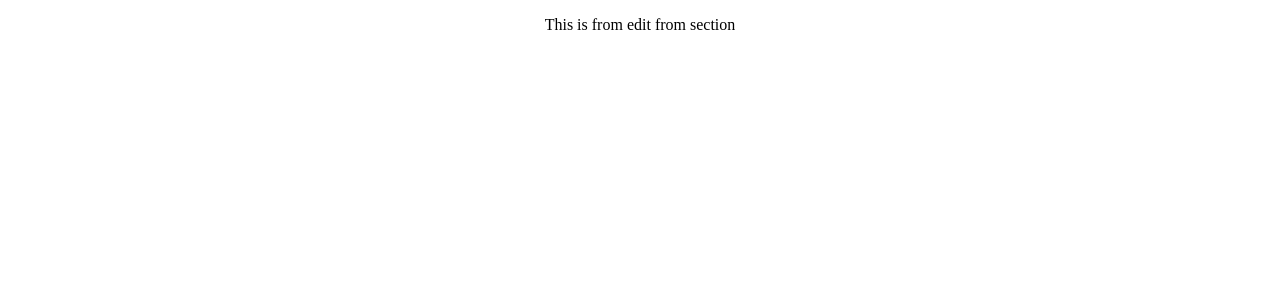
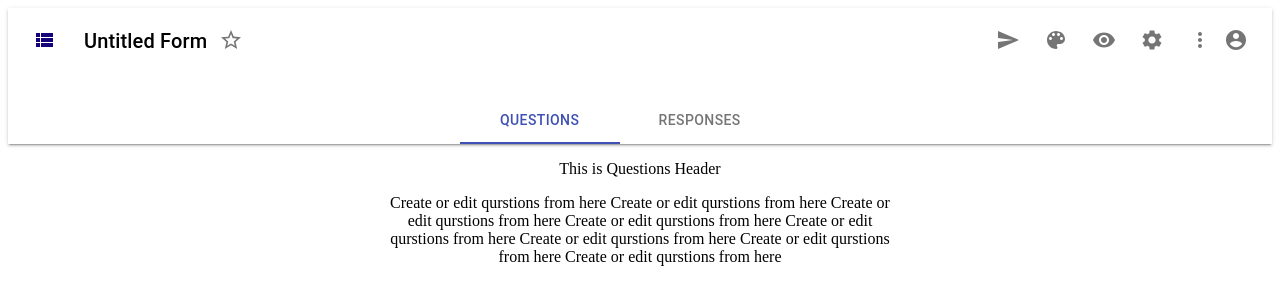
Before and after one commit to rohitsaini1196/google-forms, a React (Create React App) app: page /form/1 in a window 1280 px wide. Shown: the top 304 px of the page. Built offline with nearby package versions, Linux system fonts and the light colour scheme.

Commit message:
form header layout added with g-icons

```diff
--- a/src/Components/Dashboard.js
+++ b/src/Components/Dashboard.js
@@ -213,7 +213,7 @@ function Dashboard() {
             edge="end"
             aria-label="account of current user"
             color="inherit"
-            onClick={()=>{alert(user.name)}}
+            onClick={()=>{alert(user)}}
           >
             <AccountCircle />
           </IconButton>
--- a/src/Components/Form/EditForm.js
+++ b/src/Components/Form/EditForm.js
@@ -1,7 +1,62 @@
 import React from 'react';
+import PropTypes from 'prop-types';
+
+import { makeStyles } from '@material-ui/core/styles';
+
+import Tabs from '@material-ui/core/Tabs';
+import Tab from '@material-ui/core/Tab';
+import Box from '@material-ui/core/Box';
+
+import AppBar from '@material-ui/core/AppBar';
+import Toolbar from '@material-ui/core/Toolbar';
+import IconButton from '@material-ui/core/IconButton';
+import Typography from '@material-ui/core/Typography';
+import MoreIcon from '@material-ui/icons/MoreVert';
+import SettingsIcon from '@material-ui/icons/Settings';
+import VisibilityIcon from '@material-ui/icons/Visibility';
+import PaletteIcon from '@material-ui/icons/Palette';
+import AccountCircleIcon from '@material-ui/icons/AccountCircle';
+import SendIcon from '@material-ui/icons/Send';
+
+import StarBorderIcon from '@material-ui/icons/StarBorder';
+
+import ViewListIcon from '@material-ui/icons/ViewList';
+
+import QuestionsTab from './QuestionsTab';
+import ResponseTab from './ResponseTab';
+
+
+const useStyles = makeStyles((theme) => ({
+    root: {
+      flexGrow: 1,
+    },
+    menuButton: {
+      marginRight: theme.spacing(2),
+    },
+    toolbar: {
+      minHeight: 128,
+      alignItems: 'flex-start',
+      paddingTop: theme.spacing(1),
+      //paddingBottom: theme.spacing(2),
+    },
+    title: {
+      flexGrow: 1,
+      alignSelf: 'flex-end',
+      justifySelf: 'center'
+    },
+  }));
+
 
 
 function EditForm(props) {
+  const classes = useStyles();
+  const [value, setValue] = React.useState(0);
+
+
+  const handleChange = (event, newValue) => {
+    setValue(newValue);
+  };
+
 
     React.useEffect(() => {
         var formId = props.match.params.formId
@@ -12,9 +67,130 @@ function EditForm(props) {
 
     return (
         <div>
-        <p>This is from edit from section</p>
+            <div className={classes.root}>
+                <AppBar position="static" style={{backgroundColor: 'white'}} elevation={2}>
+                    <Toolbar className={classes.toolbar}>
+                    <IconButton
+                        edge="start"
+                        className={classes.menuButton}
+                        aria-label="Rohit Saini's form"
+                        style={{color: '#140078'}}
+
+                    >
+                        <ViewListIcon />
+                    </IconButton>
+                    <Typography variant="h6" noWrap style={{marginTop: '8.5px', color:'black'}}>
+                        Untitled Form
+                    </Typography>
+                    {/* <IconButton
+                        aria-label="Rohit Saini's form"
+                        style={{marginLeft:'5px'}}
+                    >
+                        <FolderOpenIcon />
+                    </IconButton> */}
+
+                    <IconButton
+                        aria-label="Rohit Saini's form"
+                    >
+                        <StarBorderIcon />
+                    </IconButton>
+
+
+                    <Tabs
+                    className={classes.title}
+                    value={value}
+                    onChange={handleChange}
+                    indicatorColor="primary"
+                    textColor="primary"
+                    centered
+                >
+                    <Tab label="Questions" />
+                    <Tab label="Responses" />
+                </Tabs>
+                    <IconButton aria-label="search">
+                        <SendIcon />
+                    </IconButton>
+
+                    <IconButton aria-label="search">
+                        <PaletteIcon />
+                    </IconButton>
+                    <IconButton aria-label="search">
+                        <VisibilityIcon />
+                    </IconButton>
+                    <IconButton aria-label="search">
+                        <SettingsIcon />
+                    </IconButton>
+
+                    <IconButton aria-label="display more actions" edge="end">
+                        <MoreIcon />
+                    </IconButton>
+                    <IconButton aria-label="display more actions" edge="end">
+                        <AccountCircleIcon />
+                    </IconButton>
+                    </Toolbar>
+                </AppBar>
+            </div>
+
+            {/* <Paper className={classes.root}>
+                    <p>Welcome here</p>
+                <Tabs
+                    value={value}
+                    onChange={handleChange}
+                    indicatorColor="primary"
+                    textColor="primary"
+                    centered
+                >
+                    <Tab label="Questions" />
+                    <Tab label="Responses" />
+                </Tabs>
+            </Paper> */}
+
+
+
+        <div>
+            <TabPanel value={value} index={0}>
+                <QuestionsTab />
+            </TabPanel>
+            <TabPanel value={value} index={1}>
+                <ResponseTab />
+            </TabPanel>
+        </div>
         </div>
     );
 }
 
 export default EditForm;
+
+function TabPanel(props) {
+    const { children, value, index, ...other } = props;
+
+    return (
+      <div
+        role="tabpanel"
+        hidden={value !== index}
+        id={`simple-tabpanel-${index}`}
+        aria-labelledby={`simple-tab-${index}`}
+        {...other}
+      >
+        {value === index && (
+          <Box>
+            <div>{children}</div>
+          </Box>
+        )}
+      </div>
+    );
+  }
+
+  TabPanel.propTypes = {
+    children: PropTypes.node,
+    index: PropTypes.any.isRequired,
+    value: PropTypes.any.isRequired,
+  };
+
+
+  function a11yProps(index) {
+    return {
+      id: `simple-tab-${index}`,
+      'aria-controls': `simple-tabpanel-${index}`,
+    };
+  }
--- /dev/null
+++ b/src/Components/Form/QuestionHeader.js
@@ -0,0 +1,10 @@
+import React from 'react'
+
+function QuestionsHeader() {
+  return (
+
+          <p> This is Questions Header </p>
+
+  );
+}
+export default QuestionsHeader
--- /dev/null
+++ b/src/Components/Form/QuestionsTab.js
@@ -0,0 +1,24 @@
+import React from 'react'
+import QuestionHeader from './QuestionHeader';
+import {Grid} from '@material-ui/core';
+
+function QuestionsTab() {
+  return (
+       <div>
+           <Grid
+            container
+            direction="column"
+            justify="center"
+            alignItems="center"
+            >
+
+             <Grid  xs={12} sm={5}>
+                 <QuestionHeader />
+                 <p>Create or edit qurstions from here Create or edit qurstions from here  Create or edit qurstions from here Create or edit qurstions from here Create or edit qurstions from here Create or edit qurstions from here Create or edit qurstions from here Create or edit qurstions from here</p>
+
+            </Grid>
+           </Grid>
+       </div>
+  );
+}
+export default QuestionsTab
--- /dev/null
+++ b/src/Components/Form/ResponseTab.js
@@ -0,0 +1,10 @@
+import React from 'react'
+
+function ResponseTab() {
+  return (
+       <div>
+          <p> Response Goes here</p>
+       </div>
+  );
+}
+export default ResponseTab
```
